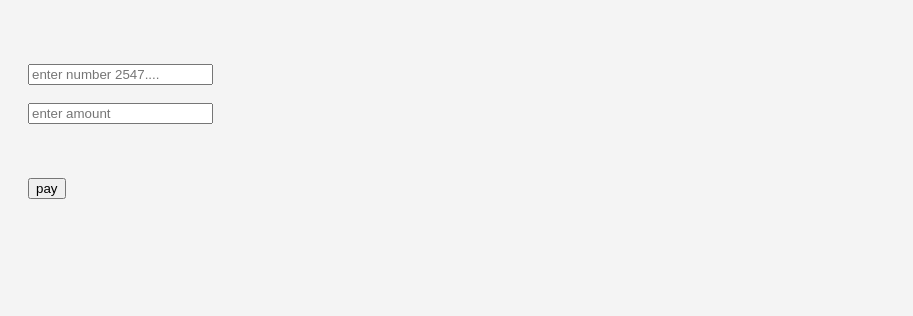
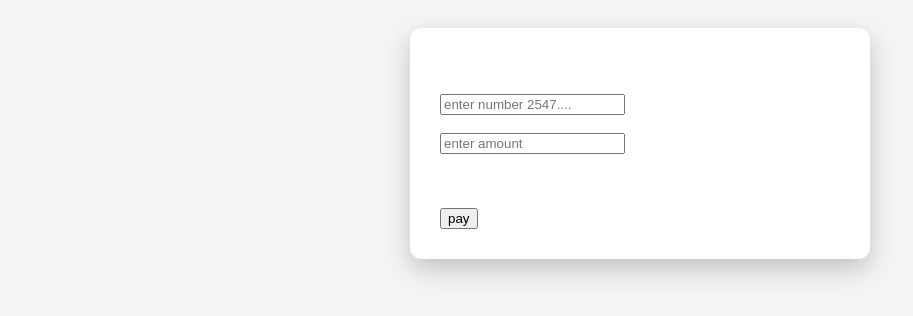
Before and after one commit to pemwatech/FLASK-MPESA-INTERGRATION, a Flask app: page / in a window 1280 px wide. Shown: the top 316 px of the page, without its empty margins (0-913 px from the left). Run offline with Flask 3, Linux system fonts and the light colour scheme; data that the repository does not hold is empty; some libraries are stand-ins or nearby versions.

Commit message:
Update styles.css

```diff
--- a/mpesa_intergration/static/styles.css
+++ b/mpesa_intergration/static/styles.css
@@ -1,3 +1,24 @@
+
+.auth-card{
+
+    background:white;
+
+    width:90%;
+    max-width:400px;
+
+    padding:30px;
+
+    border-radius:12px;
+
+    box-shadow:0 10px 25px rgba(0,0,0,0.2);
+}
+
+.auth-container{
+    width:100%;
+    display:flex;
+    justify-content:center;
+    align-items:center;
+}
 .form-container{
     height:500px;
     width:100%:
```
